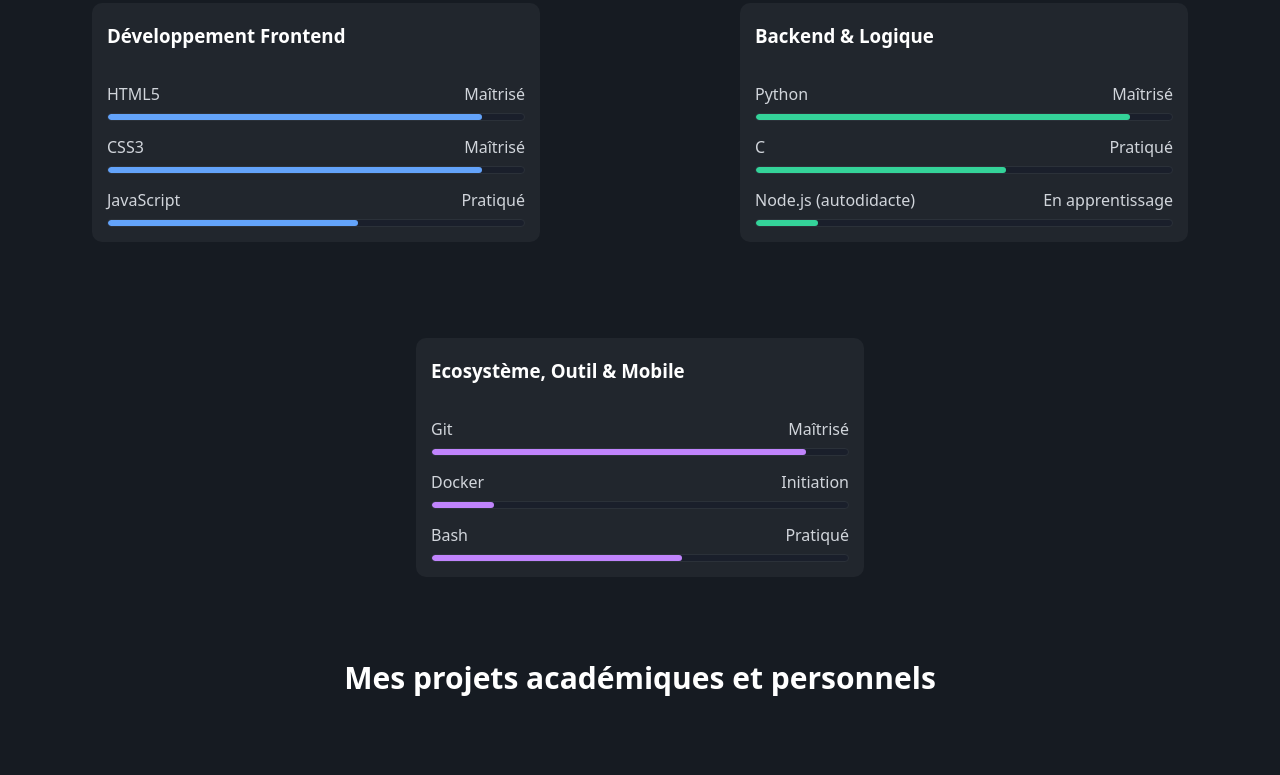
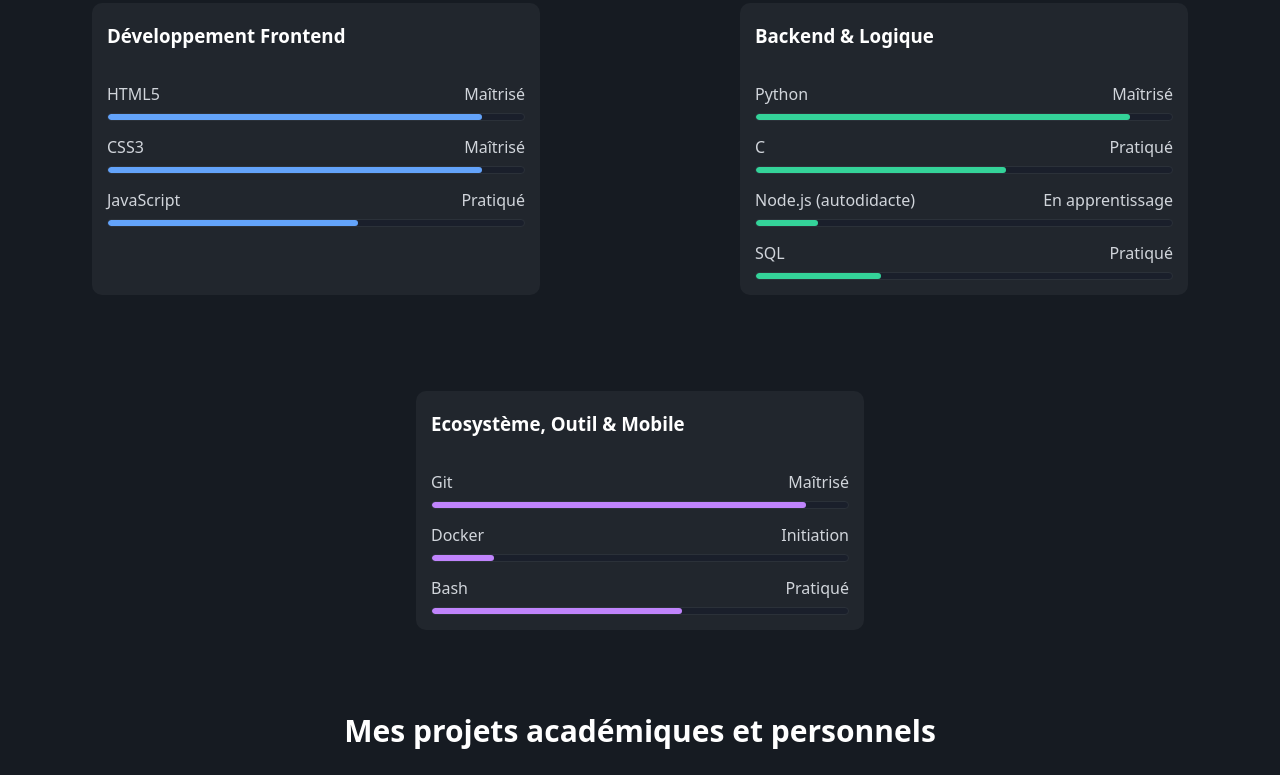
Before and after one commit to EnzoRouet/Portfolio, a website: page index.html in a window 1280 px wide. Shown: the part 998-1773 px from the top of the page. Drawn offline with Linux system fonts and the light colour scheme.

Commit message:
"Add SQL skill"

```diff
--- a/index.html
+++ b/index.html
@@ -116,6 +116,15 @@
                 </div>
                 <div class="bar-background">
                   <div class="bar-fill bar-level-1"></div>
+                </div>
+              </li>
+              <li>
+                <div class="skill-info">
+                  <span>SQL</span>
+                  <span>Pratiqué</span>
+                </div>
+                <div class="bar-background">
+                  <div class="bar-fill bar-level-2"></div>
                 </div>
               </li>
             </ul>
```
